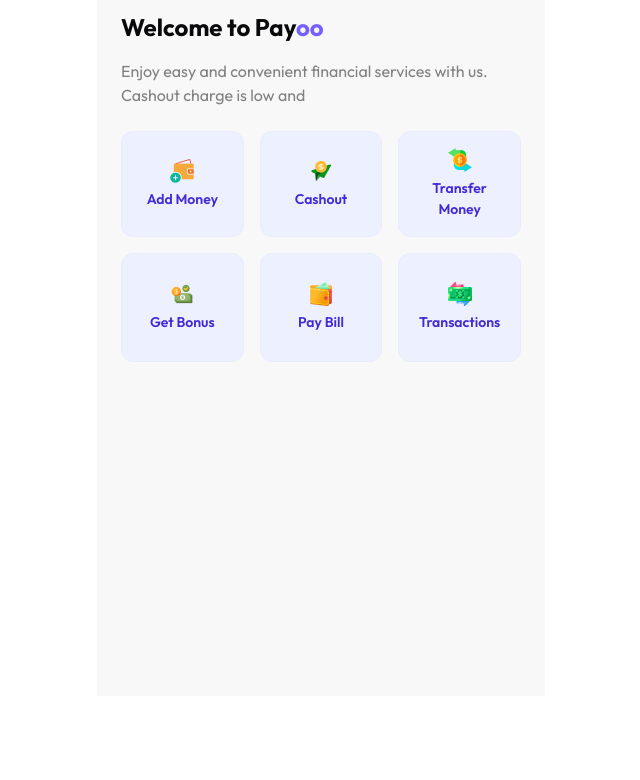
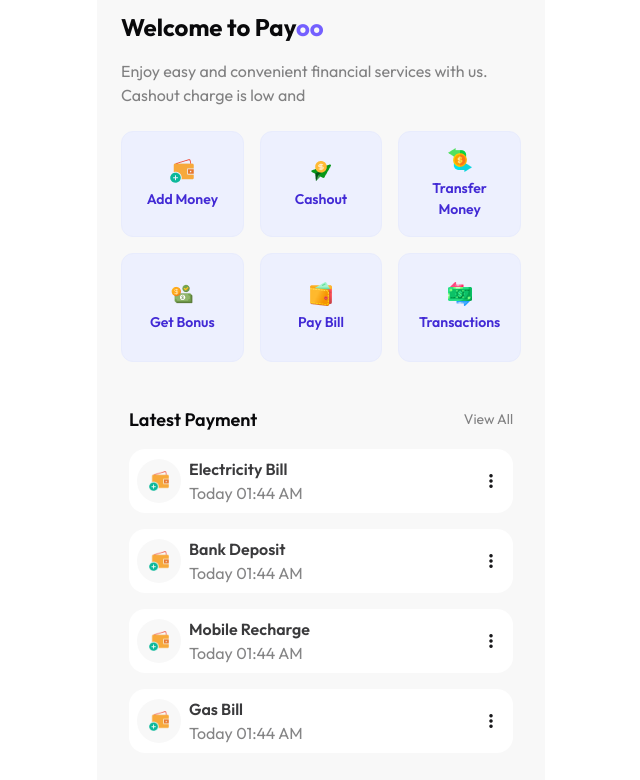
Before and after one commit to HafijurRahmanBhuiyan/payoo-website, a plain HTML site: page home.html in a window 1280 px wide. Shown: the part 104-884 px from the top of the page, without its empty margins (319-959 px from the left). Before the commit the page ends 800 px from the top, so only its background shows below. Drawn offline with nearby package versions, Linux system fonts and the light colour scheme.

Commit message:
child.html deleted and latest payment section added

```diff
--- a/home.html
+++ b/home.html
@@ -212,7 +212,73 @@
         </div>
     </section>
 
+    <section id="latest-payment-id" class="latest-payment">
+        <div class="transaction-container max-w-sm mx-auto pt-5 pb-20">
+            <div class="transaction-title flex justify-between items-center mb-4">
+                <h2 class="text-neutral font-semibold text-[18px] ">Latest Payment</h2>
+                <p class="text-neutral/50 text-[14px]">View All</p>
+            </div>
+            <div id="transaction-card-container" class="transaction-cards space-y-4">
+                <div class="bg-white flex justify-between items-center max-w-sm mx-auto rounded-2xl p-2">
+                    <div class="content flex gap-2 items-center">
+                        <div class="img h-11 w-11 rounded-full p-3 bg-base-200">
+                            <img src="assets/opt-1.png" alt="">
+                        </div>
+                        <div class="content ">
+                            <h3 class="text-neutral/80 font-semibold text-[16px]">Electricity Bill</h3>
+                            <p class="text-neutral/50">Today 01:44 AM</p>
+                        </div>
+                    </div>
+                    <button class=" cursor-pointer p-1">
+                        <i class="fa-solid fa-ellipsis-vertical"></i>
+                    </button>
+                </div>
+                <div class="bg-white flex justify-between items-center max-w-sm mx-auto rounded-2xl p-2">
+                    <div class="content flex gap-2 items-center">
+                        <div class="img h-11 w-11 rounded-full p-3 bg-base-200">
+                            <img src="assets/opt-1.png" alt="">
+                        </div>
+                        <div class="content ">
+                            <h3 class="text-neutral/80 font-semibold text-[16px]">Bank Deposit</h3>
+                            <p class="text-neutral/50">Today 01:44 AM</p>
+                        </div>
+                    </div>
+                    <button class=" cursor-pointer p-1">
+                        <i class="fa-solid fa-ellipsis-vertical"></i>
+                    </button>
+                </div>
+                <div class="bg-white flex justify-between items-center max-w-sm mx-auto rounded-2xl p-2">
+                    <div class="content flex gap-2 items-center">
+                        <div class="img h-11 w-11 rounded-full p-3 bg-base-200">
+                            <img src="assets/opt-1.png" alt="">
+                        </div>
+                        <div class="content ">
+                            <h3 class="text-neutral/80 font-semibold text-[16px]">Mobile Recharge</h3>
+                            <p class="text-neutral/50">Today 01:44 AM</p>
+                        </div>
+                    </div>
+                    <button class=" cursor-pointer p-1">
+                        <i class="fa-solid fa-ellipsis-vertical"></i>
+                    </button>
+                </div>
+                <div class="bg-white flex justify-between items-center max-w-sm mx-auto rounded-2xl p-2">
+                    <div class="content flex gap-2 items-center">
+                        <div class="img h-11 w-11 rounded-full p-3 bg-base-200">
+                            <img src="assets/opt-1.png" alt="">
+                        </div>
+                        <div class="content ">
+                            <h3 class="text-neutral/80 font-semibold text-[16px]">Gas Bill</h3>
+                            <p class="text-neutral/50">Today 01:44 AM</p>
+                        </div>
+                    </div>
+                    <button class=" cursor-pointer p-1">
+                        <i class="fa-solid fa-ellipsis-vertical"></i>
+                    </button>
+                </div>
 
+            </div>
+        </div>
+    </section>
 
     <script src="script/machine.js"></script>
     <script src="script/addMoney.js"></script>
--- a/script/machine.js
+++ b/script/machine.js
@@ -159,6 +159,7 @@ function showOnly(id){
     const bonus = document.getElementById("get-bonus-id");
     const payBill = document.getElementById("pay-bill-id");
     const transaction = document.getElementById("transaction-id");
+    const latestPayment = document.getElementById("latest-payment-id");
 
     addMoney.classList.add("hidden");
     cashOut.classList.add("hidden");
@@ -166,6 +167,7 @@ function showOnly(id){
     bonus.classList.add("hidden");
     payBill.classList.add("hidden");
     transaction.classList.add("hidden");
+    latestPayment.classList.add("hidden");
 
     const selected = document.getElementById(id);
     selected.classList.remove("hidden");
```
Also changed, not shown: child.html (deleted, +0 -35 lines).
